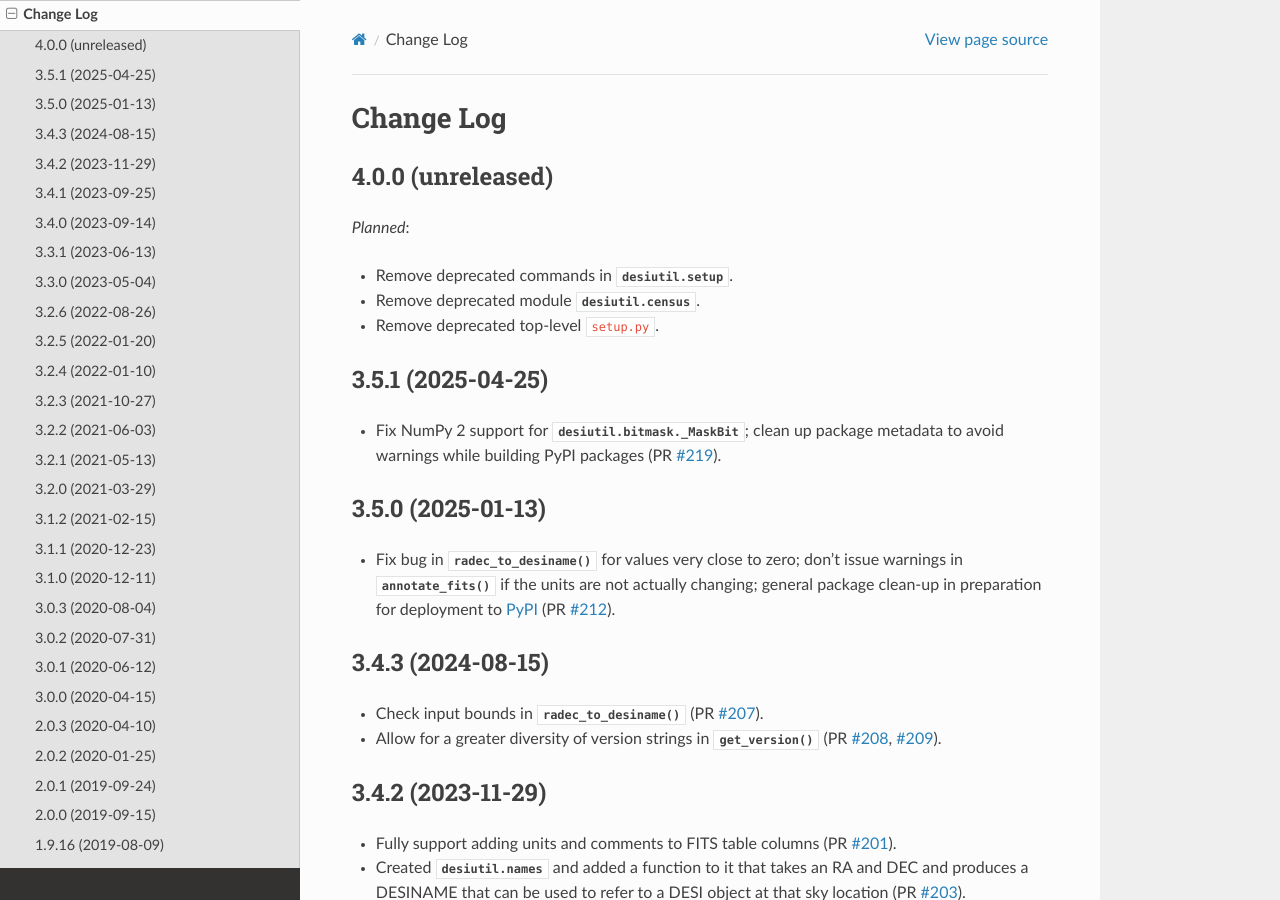
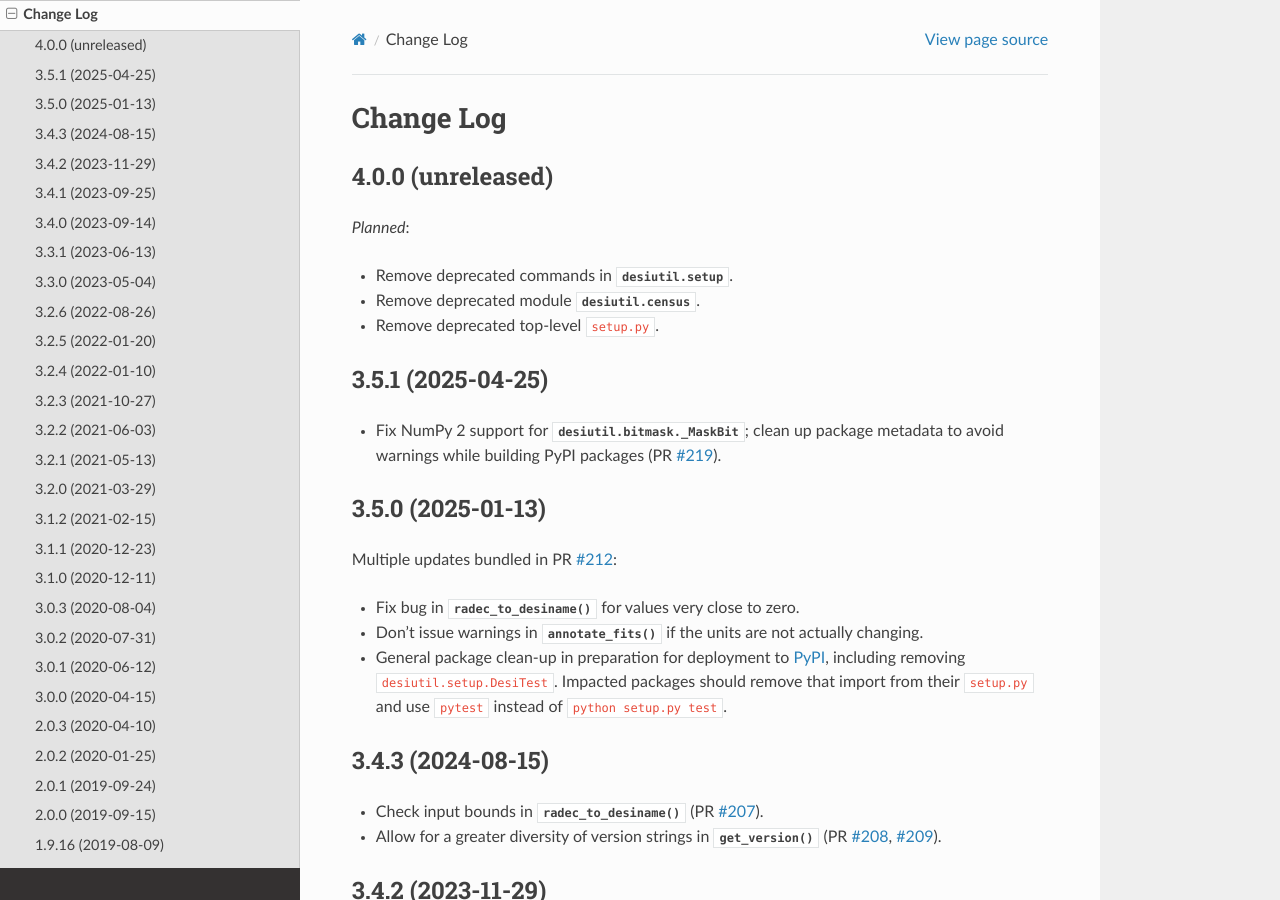
Before and after one commit to desihub/desiutil, a Sphinx documentation site: the page built from doc/changes.rst, in a window 1280 px wide and 900 px high. Built offline with Sphinx 7.4.7 and the Read the Docs theme 3.1.0, drawn with Linux system fonts in a browser that asks for light colours.

Commit message:
revert unintentional change to change log

```diff
--- a/doc/changes.rst
+++ b/doc/changes.rst
@@ -22,10 +22,14 @@ Change Log
 3.5.0 (2025-01-13)
 ------------------
 
-* Fix bug in :func:`~desiutil.names.radec_to_desiname` for values very close to zero;
-  don't issue warnings in :func:`~desiutil.annotate.annotate_fits` if the units
-  are not actually changing; general package clean-up in preparation for
-  deployment to PyPI_ (PR `#212`_).
+Multiple updates bundled in PR `#212`_:
+
+* Fix bug in :func:`~desiutil.names.radec_to_desiname` for values very close to zero.
+* Don't issue warnings in :func:`~desiutil.annotate.annotate_fits` if the units
+  are not actually changing.
+* General package clean-up in preparation for deployment to PyPI_, including
+  removing ``desiutil.setup.DesiTest``.  Impacted packages should remove that
+  import from their ``setup.py`` and use ``pytest`` instead of ``python setup.py test``.
 
 .. _PyPI: https://pypi.org
 .. _`#212`: https://github.com/desihub/desiutil/pull/212
```
